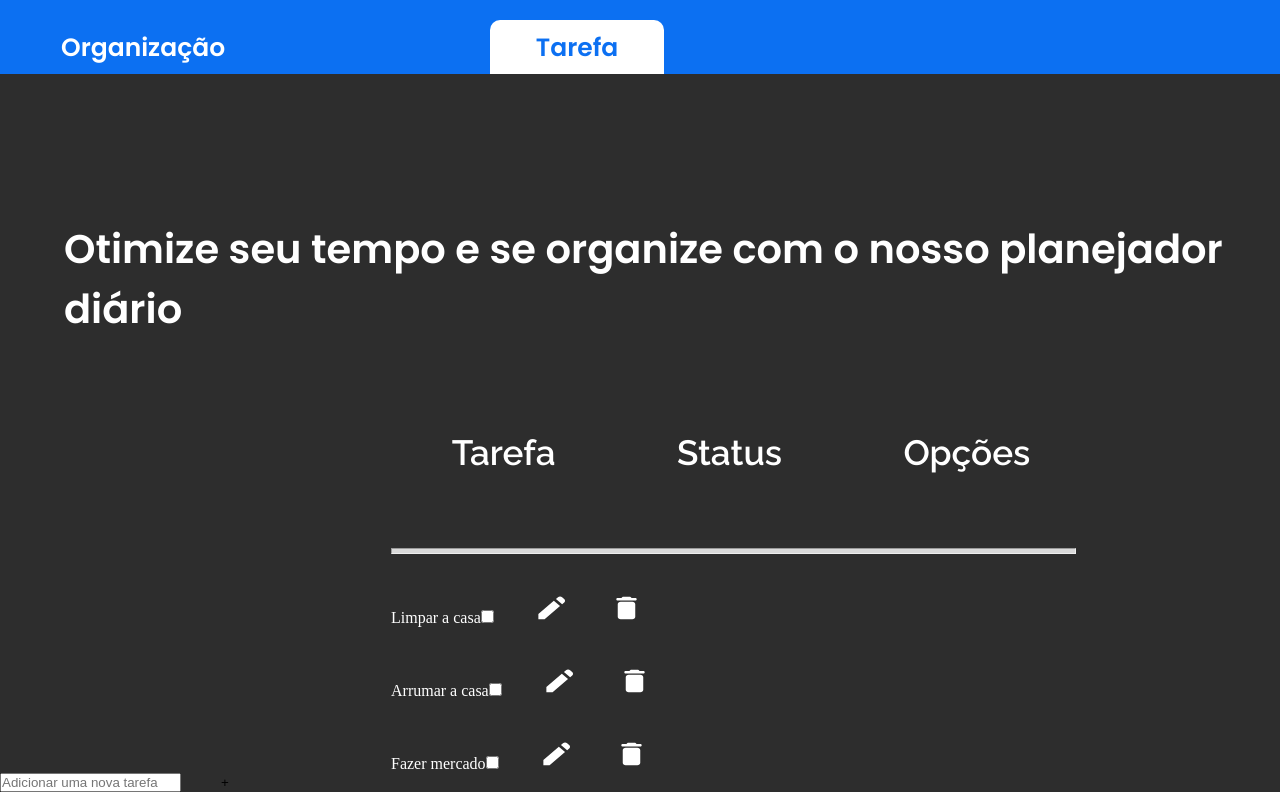
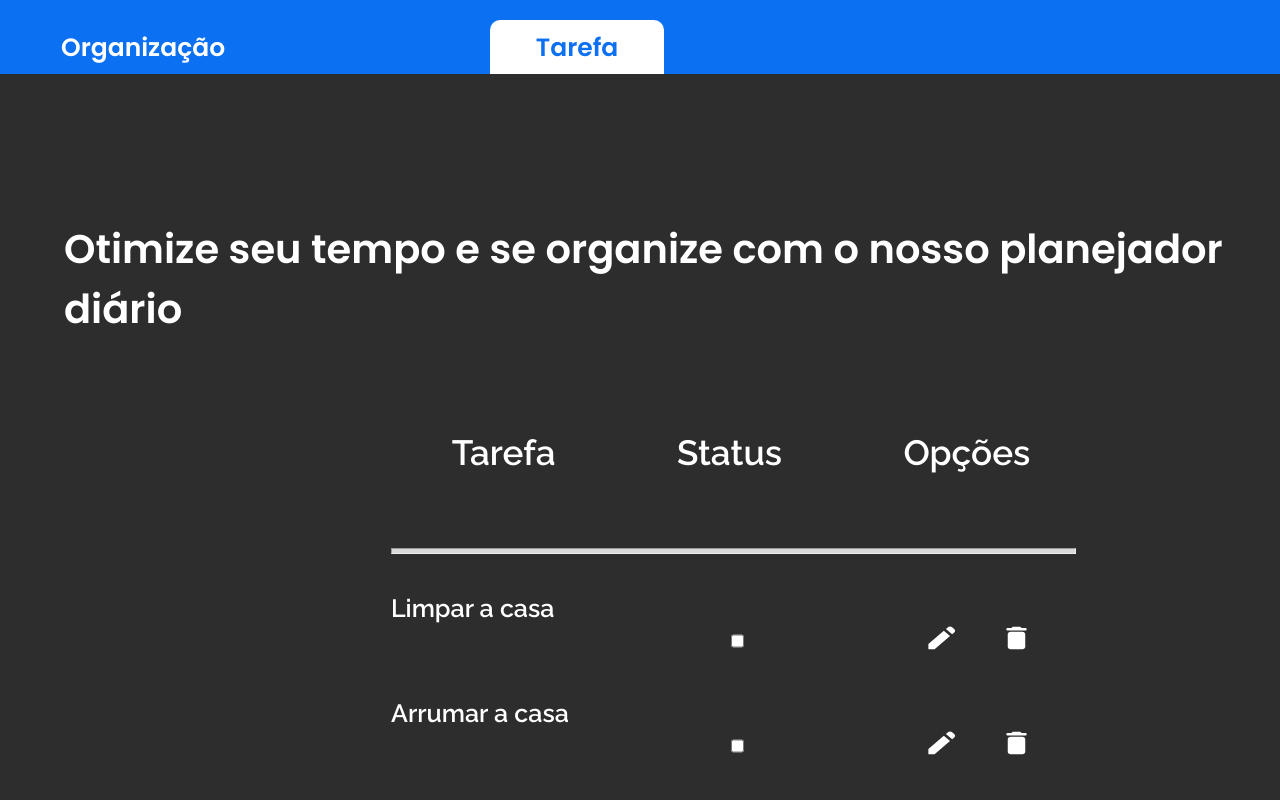
Before and after one commit to MatheusNascimento99/Interface-To--Do--List, a React (Vite) app in the folder Interface/: page /Organizador in a window 1280 px wide. Shown: the top 800 px of the page. Built offline with nearby package versions, Linux system fonts and the light colour scheme; a web font is replaced by a local one.

Commit message:
construção e estilização modal

```diff
--- a/Interface/src/componentes/ConfirmarModal.jsx
+++ b/Interface/src/componentes/ConfirmarModal.jsx
@@ -1,4 +1,5 @@
 import PropTypes from "prop-types";
+import "./ConfirmarModal.scss"
 
 function ConfirmarModal({ mostrar, handleClose, handleConfirmar }) {
     const estiloModal = {
@@ -10,24 +11,25 @@ function ConfirmarModal({ mostrar, handleClose, handleConfirmar }) {
         width: '100%',
         height: '100%',
         overflow: 'auto',
-        backgroundColor: 'rgba(0,0,0,0.4)',
+        backgroundColor: 'rgba(0,0,0,0.0)',
         padding: '50px'
     };
 
     const estiloConteudo = {
-        backgroundColor: '#fefefe',
+        backgroundColor: '#FFFFFF',
         margin: '15% auto',
         padding: '20px',
         border: '1px solid #888',
-        width: '80%'
+        width: '758px',
+        height: '436px',
     };
 
     return (
         <div style={estiloModal}>
             <div style={estiloConteudo}>
-                <h2>Deseja mesmo excluir esse item?</h2>
-                <button onClick={handleClose}>Não</button>
-                <button onClick={handleConfirmar}>Sim</button>
+                <h2 id='excluirtitulo'>Deseja mesmo excluir esse item?</h2>
+                <button className="cbtnnao" onClick={handleClose}>Não</button>
+                <button className="cbtsim" onClick={handleConfirmar}>Sim</button>
             </div>
         </div>
     );
--- /dev/null
+++ b/Interface/src/componentes/ConfirmarModal.scss
@@ -0,0 +1,36 @@
+@use '../assets/sass/variables' as *;
+
+#excluirtitulo {
+    color: black;
+    font-size: 35px;
+    font-family: raleway;
+    font-weight: 600;
+    padding-top: 70px;
+    margin-left: 30px;
+}
+
+.cbtnnao {
+    background-color: $azul-color;
+    color: $branco-color ;
+    border-radius: 10px;
+    height: 77px;
+    width: 268.42px;
+    margin-left: 60px;
+    font-family: Raleway;
+    font-size: 30px;
+    font-weight: 600s;
+
+}
+
+.cbtsim {
+    background-color: $branco-color ;
+    border: 1px solid;
+    border-radius: 10px;
+    height: 77px;
+    width: 268.42px;
+    margin-left: 60px;
+    font-family: Raleway;
+    font-size: 30px;
+    font-weight: 600s;
+
+}
--- a/Interface/src/componentes/Modal.jsx
+++ b/Interface/src/componentes/Modal.jsx
@@ -1,5 +1,6 @@
 import { useState } from 'react';
 import PropTypes from "prop-types";
+import "./Modal.scss"
 
 function Modal({ mostrar, handleClose, handleConfirmar }) {
     const [novoNomeTarefa, setNovoNomeTarefa] = useState("");
@@ -13,16 +14,17 @@ function Modal({ mostrar, handleClose, handleConfirmar }) {
         width: '100%',
         height: '100%',
         overflow: 'auto',
-        backgroundColor: 'rgba(0,0,0,0.4)',
+        backgroundColor: 'rgba(0,0,0,0.0)',
         padding: '50px'
     };
 
     const estiloConteudo = {
-        backgroundColor: '#fefefe',
+        backgroundColor: '#FFFFFF',
         margin: '15% auto',
         padding: '20px',
         border: '1px solid #888',
-        width: '80%'
+        width: '758px',
+        height: '436px',
     };
 
     const handleInputChange = (event) => {
@@ -32,11 +34,11 @@ function Modal({ mostrar, handleClose, handleConfirmar }) {
     return (
         <div style={estiloModal}>
             <div style={estiloConteudo}>
-                <h2>Deseja editar esse item?</h2>
-                <input type="text" placeholder="Colocar a descrição da tarefa aqui" onChange={handleInputChange} />
+                <h2 id='titulo'>Deseja editar esse item?</h2>
+                <input id='novat' type="text" placeholder="Nova tarefa..." onChange={handleInputChange} />
                 <br />
-                <button onClick={handleClose}>Não</button>
-                <button onClick={() => handleConfirmar(novoNomeTarefa)}>Sim</button>
+                <button className='btnnao' onClick={handleClose}>Não</button>
+                <button className='btnsim' onClick={() => handleConfirmar(novoNomeTarefa)}>Sim</button>
             </div>
         </div>
     );
--- /dev/null
+++ b/Interface/src/componentes/Modal.scss
@@ -0,0 +1,45 @@
+@use '../assets/sass/variables' as *;
+
+#titulo {
+    color: black;
+    font-size: 35px;
+    font-family: raleway;
+    font-weight: 600;
+    padding-top: 70px;
+    margin-left: 80px;
+}
+
+#novat {
+    margin-left: 280px;
+    margin-top: 0px;
+    text-align: center;
+}
+
+
+
+.btnnao {
+    background-color: $azul-color;
+    color: $branco-color ;
+    border-radius: 10px;
+    height: 77px;
+    width: 268.42px;
+    margin-top: 50px;
+    margin-left: 60px;
+    font-family: Raleway;
+    font-size: 30px;
+    font-weight: 600s;
+
+}
+
+.btnsim {
+    background-color: $branco-color ;
+    border: 1px solid;
+    border-radius: 10px;
+    height: 77px;
+    width: 268.42px;
+    margin-left: 60px;
+    font-family: Raleway;
+    font-size: 30px;
+    font-weight: 600s;
+
+}
--- a/Interface/src/views/Organizador.jsx
+++ b/Interface/src/views/Organizador.jsx
@@ -44,10 +44,7 @@ function Tarefas() {
   }
 
   // Manipulador de evento para cancelar a edição de uma tarefa
-  const handleCancelarEdicao = () => {
-    setEditandoIndex(null);
-    setMostrarModal(false);
-  }
+
 
   // Manipulador de evento para confirmar a edição de uma tarefa
   const handleConfirmarEdicao = (index, novoTexto) => {
@@ -98,24 +95,22 @@ function Tarefas() {
         {/* Mapeando as tarefas para exibi-las */}
         {tarefas.map((e, index) => (
           <div key={e.tarefa} className="usuario">
-            <label htmlFor="">
+            <label id="label" htmlFor="">
               {/* Renderização condicional para o modo de edição */}
               {editandoIndex === index ? (
                 <>
-                  <input
-                    type="text"
-                    value={e.tarefa}
-                    onChange={(event) => handleConfirmarEdicao(index, event.target.value)}
-                  />
-                  <button onClick={handleCancelarEdicao}>Cancelar</button>
-                  <button onClick={() => handleConfirmarEdicao(index, e.tarefa)}>Confirmar</button>
+
                 </>
               ) : (
                 <>
                   {e.tarefa}
 
                   {/* Checkbox para o status da tarefa */}
-                  <input className="check"
+
+
+                </>
+              )}<div className="uni">
+                <input className="check"
                     type="checkbox"
                     name=""
                     id=""
@@ -124,19 +119,20 @@ function Tarefas() {
                   />
 
                   {/* Botões para editar e excluir tarefas */}
+                  <div className="icons">
                   <button onClick={() => handleEditarClick(index)}><img className="img" src={caneta}/></button>
                   <button onClick={() => handleDeletarClick(index)}><img className="img" src={lixo}/></button>
-                </>
-              )}
+                  </div>
+              </div>
             </label>
           </div>
         ))}
 
         {/* Entrada e botão para adicionar uma nova tarefa */}
-        <div>
-          <input
+        <div className="txtIn">
+          <input id="txtIn"
             type="text"
-            placeholder="Adicionar uma nova tarefa"
+            placeholder="Nova tarefa..."
             value={novaTarefa}
             onChange={(e) => setNovaTarefa(e.target.value)}
           />
--- a/Interface/src/views/Organizador.scss
+++ b/Interface/src/views/Organizador.scss
@@ -82,17 +82,48 @@
     color: $branco-color;
     margin-top: 39px;
     margin-left: 391px;
-    display: flex
+}
 
+#label{
+    font-size: 25px;
+    font-family: raleway;
+    font-weight: 400;
+}
+
+.uni{
+    display: flex;
+}
+
+.check{
+    margin-left: 340px;
 
 }
 
-.check{
-    //margin-left: ;
+.icons{
+    margin-left: 140px;
 }
+
 
 button{
     background-color: $cinza-color;
     border: none;
     padding-left: 40px;
 }
+
+.txtIn button{
+    font-size: 38px;
+    color: $branco-color;
+    margin-left: 295px;
+    margin-top: 44px;
+}
+
+#txtIn{
+    margin-left: 391px;
+    border: none;
+    background-color: $cinza-color;
+    color: $branco-color;
+    font-size: 25px;
+    font-weight: 400;
+    font-family: raleway;
+    /*colocar fontes novamente ralewas italic 400*/
+}
```
Also changed, not shown: Interface/src/assets/sass/_variables.scss (line endings or trailing spaces).
